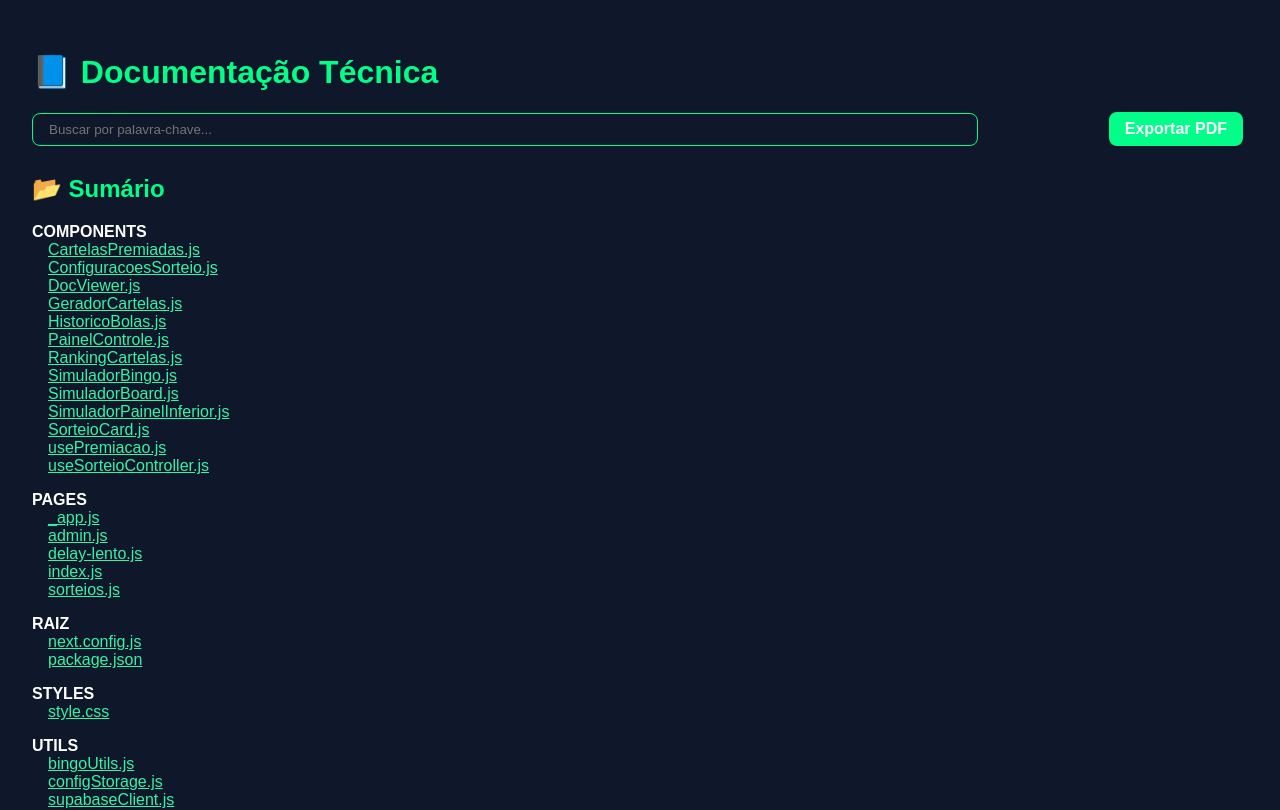
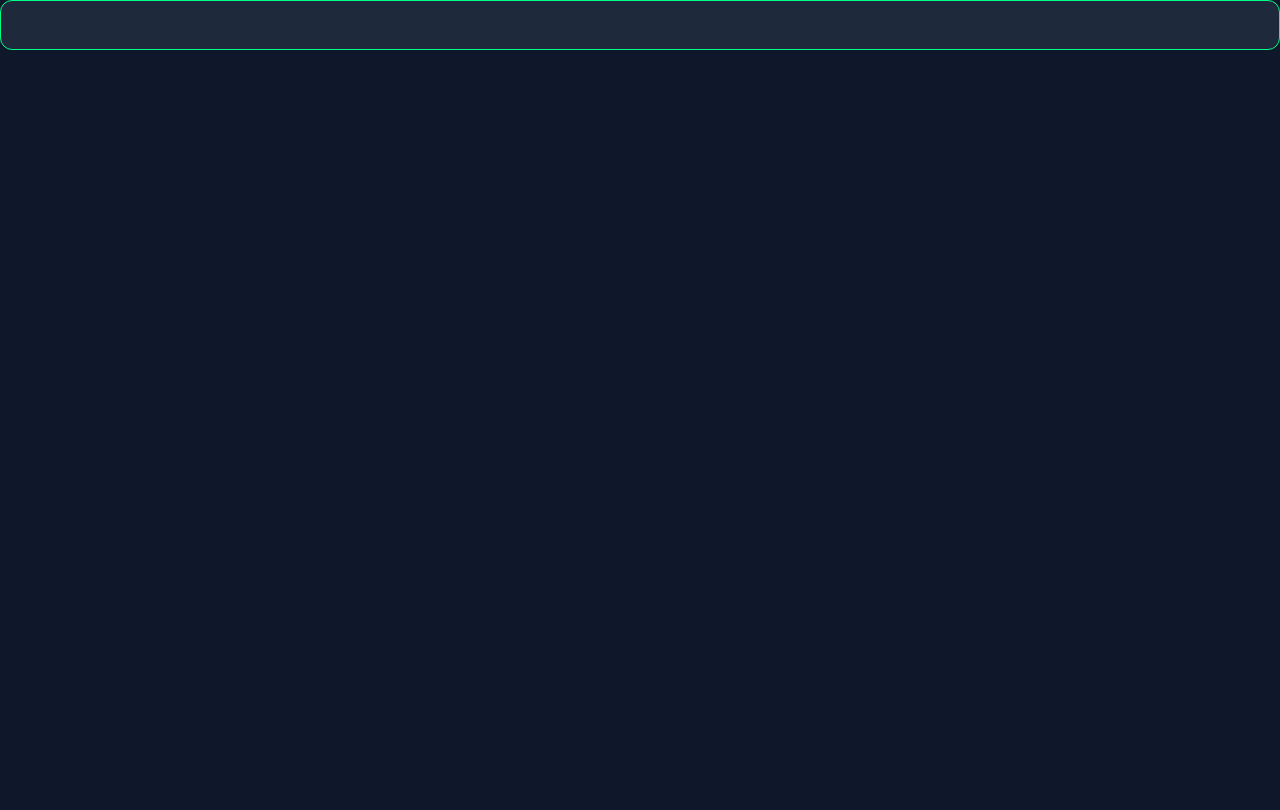
Before and after one commit to blinbingo/kombi, a Next.js app: page /admin/docs in a window 1280 px wide. Shown: the top 810 px of the page. Built offline with nearby package versions, Linux system fonts and the light colour scheme.

Commit message:
Update docs.js

```diff
--- a/pages/admin/docs.js
+++ b/pages/admin/docs.js
@@ -1,142 +1,68 @@
 
-import fs from "fs";
-import path from "path";
-import { useState } from "react";
-import DocViewer from "../../components/DocViewer";
-import { docs } from "../../lib/docMap";
-import jsPDF from "jspdf";
-import html2canvas from "html2canvas";
+import React, { useState } from "react";
+import { Prism as SyntaxHighlighter } from "react-syntax-highlighter";
+import { vscDarkPlus } from "react-syntax-highlighter/dist/cjs/styles/prism";
 
-export async function getStaticProps() {
-  const allFolders = ["components", "pages", "styles", "utils"];
-  const filesOrganized = {};
-
-  for (const folder of allFolders) {
-    const dirPath = path.join(process.cwd(), folder);
-    if (!fs.existsSync(dirPath)) continue;
-
-    const entries = fs.readdirSync(dirPath, { withFileTypes: true });
-    const files = entries.filter((entry) => entry.isFile()).map((entry) => entry.name).sort();
-
-    filesOrganized[folder] = files.map((file) => {
-      const filePath = path.join(dirPath, file);
-      const content = fs.readFileSync(filePath, "utf-8");
-
-      return {
-        caminho: folder + "/" + file,
-        code: content,
-        ...(docs[folder + "/" + file] || { titulo: file, descricao: "Sem descrição." })
-      };
-    });
-  }
-
-  const rootFiles = ["next.config.js", "package.json", "README.md"]
-    .filter((file) => fs.existsSync(path.join(process.cwd(), file)))
-    .map((file) => {
-      const content = fs.readFileSync(path.join(process.cwd(), file), "utf-8");
-      return {
-        caminho: file,
-        code: content,
-        ...(docs[file] || { titulo: file, descricao: "Sem descrição." })
-      };
-    });
-
-  filesOrganized["raiz"] = rootFiles;
-
-  return { props: { arquivos: filesOrganized } };
-}
-
-export default function Docs({ arquivos }) {
-  const [filtro, setFiltro] = useState("");
-
-  const aplicaFiltro = (lista) => {
-    if (!filtro) return lista;
-    const termo = filtro.toLowerCase();
-    return lista.filter(({ titulo, descricao, code }) =>
-      (titulo + descricao + code).toLowerCase().includes(termo)
-    );
-  };
-
-  const exportarPDF = () => {
-    const input = document.getElementById("documentacao-pdf");
-    html2canvas(input, { scale: 2 }).then((canvas) => {
-      const imgData = canvas.toDataURL("image/png");
-      const pdf = new jsPDF("p", "mm", "a4");
-      const imgProps = pdf.getImageProperties(imgData);
-      const pdfWidth = pdf.internal.pageSize.getWidth();
-      const pdfHeight = (imgProps.height * pdfWidth) / imgProps.width;
-      pdf.addImage(imgData, "PNG", 0, 0, pdfWidth, pdfHeight);
-      pdf.save("documentacao-bingo.pdf");
-    });
-  };
+const DocViewer = ({ title, description, code }) => {
+  const [show, setShow] = useState(false);
 
   return (
-    <div style={{ background: "#0f172a", color: "#ffffff", minHeight: "100vh", padding: "2rem" }}>
-      <h1 style={{ fontSize: "2rem", color: "#00ff88", marginBottom: "1rem" }}>📘 Documentação Técnica</h1>
+    <div style={{
+      marginBottom: "1.5rem",
+      padding: "1rem",
+      borderRadius: "12px",
+      background: "#1e293b",
+      border: "1px solid #00ff88"
+    }}>
+      <h2
+        style={{ color: "#00ff88", cursor: "pointer", margin: 0 }}
+        onClick={() => setShow(true)}
+      >
+        {title}
+      </h2>
+      <p style={{ color: "#ffffff", marginTop: "0.5rem" }}>{description}</p>
 
-      <div style={{ display: "flex", justifyContent: "space-between", alignItems: "center", marginBottom: "1.5rem" }}>
-        <input
-          type="text"
-          placeholder="Buscar por palavra-chave..."
-          value={filtro}
-          onChange={(e) => setFiltro(e.target.value)}
-          style={{
-            padding: "0.5rem 1rem",
-            borderRadius: "8px",
-            border: "1px solid #00ff88",
+      {show && (
+        <div style={{
+          position: "fixed",
+          top: 0,
+          left: 0,
+          width: "100vw",
+          height: "100vh",
+          backgroundColor: "rgba(0,0,0,0.8)",
+          display: "flex",
+          justifyContent: "center",
+          alignItems: "center",
+          zIndex: 1000,
+        }}>
+          <div style={{
             background: "#0f172a",
-            color: "#fff",
-            width: "75%",
-          }}
-        />
-        <button
-          onClick={exportarPDF}
-          style={{
-            padding: "0.5rem 1rem",
-            marginLeft: "1rem",
-            borderRadius: "8px",
-            background: "#00ff88",
-            border: "none",
-            fontWeight: "bold",
-            cursor: "pointer",
-          }}
-        >
-          Exportar PDF
-        </button>
-      </div>
-
-      <div id="documentacao-pdf">
-        <div style={{ marginBottom: "2rem" }}>
-          <h2 style={{ color: "#00ff88" }}>📂 Sumário</h2>
-          <ul style={{ listStyle: "none", paddingLeft: 0 }}>
-            {Object.entries(arquivos).sort().map(([pasta, lista]) => (
-              <li key={pasta} style={{ marginTop: "1rem" }}>
-                <strong>{pasta.toUpperCase()}</strong>
-                <ul style={{ listStyle: "none", paddingLeft: "1rem" }}>
-                  {lista.map((arq, idx) => (
-                    <li key={idx}>
-                      <a href={`#${arq.caminho.replace(/[./]/g, "-")}`} style={{ color: "#38f2a5" }}>
-                        {arq.titulo}
-                      </a>
-                    </li>
-                  ))}
-                </ul>
-              </li>
-            ))}
-          </ul>
+            padding: "1rem",
+            borderRadius: "12px",
+            maxHeight: "90vh",
+            maxWidth: "90vw",
+            overflowY: "auto",
+            border: "1px solid #00ff88"
+          }}>
+            <div style={{ display: "flex", justifyContent: "space-between", alignItems: "center", marginBottom: "1rem" }}>
+              <h3 style={{ color: "#00ff88" }}>{title}</h3>
+              <button onClick={() => setShow(false)} style={{
+                background: "#00ff88",
+                color: "#000",
+                border: "none",
+                borderRadius: "4px",
+                padding: "0.3rem 0.8rem",
+                cursor: "pointer"
+              }}>Fechar</button>
+            </div>
+            <SyntaxHighlighter language="javascript" style={vscDarkPlus} customStyle={{ fontSize: "0.75rem" }}>
+              {code}
+            </SyntaxHighlighter>
+          </div>
         </div>
-
-        {Object.entries(arquivos).sort().map(([pasta, lista]) => (
-          <div key={pasta}>
-            <h2 style={{ marginTop: "3rem", color: "#00ff88" }}>{pasta.toUpperCase()}</h2>
-            {aplicaFiltro(lista).map((arq, index) => (
-              <div id={arq.caminho.replace(/[./]/g, "-")} key={index}>
-                <DocViewer title={arq.titulo} description={arq.descricao} code={arq.code} />
-              </div>
-            ))}
-          </div>
-        ))}
-      </div>
+      )}
     </div>
   );
-}
+};
+
+export default DocViewer;
```
